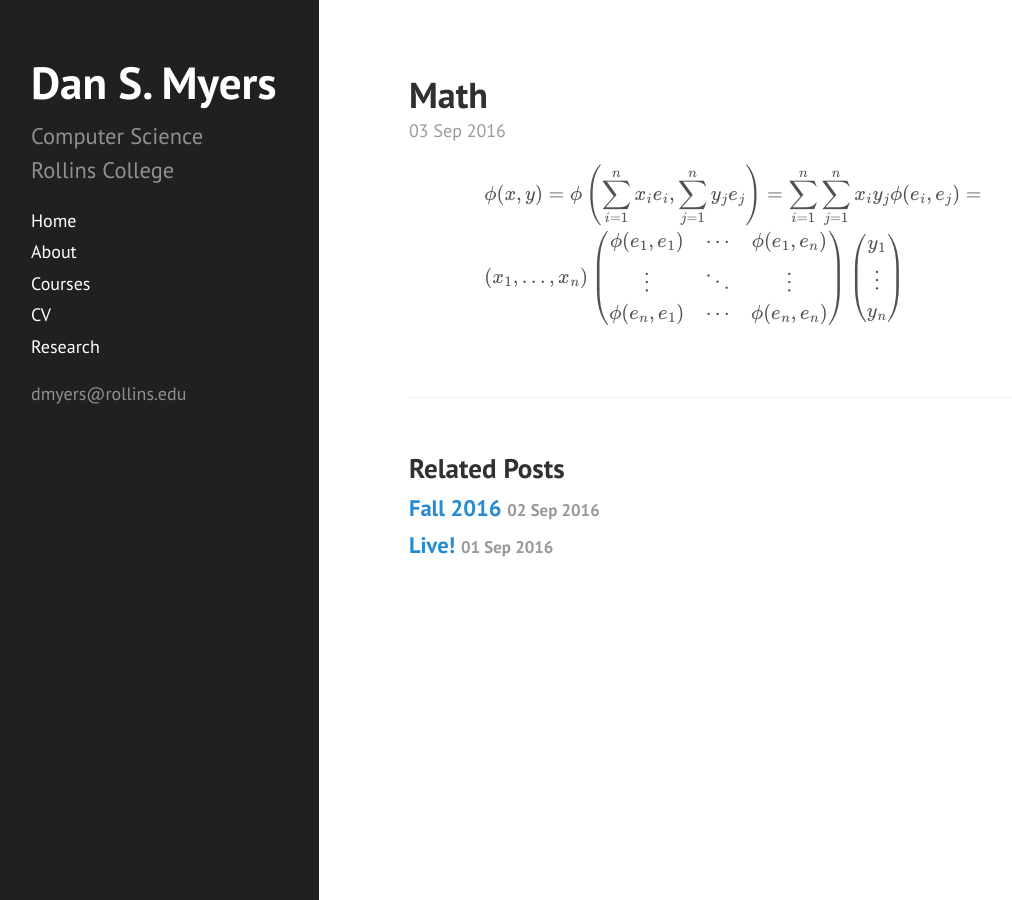
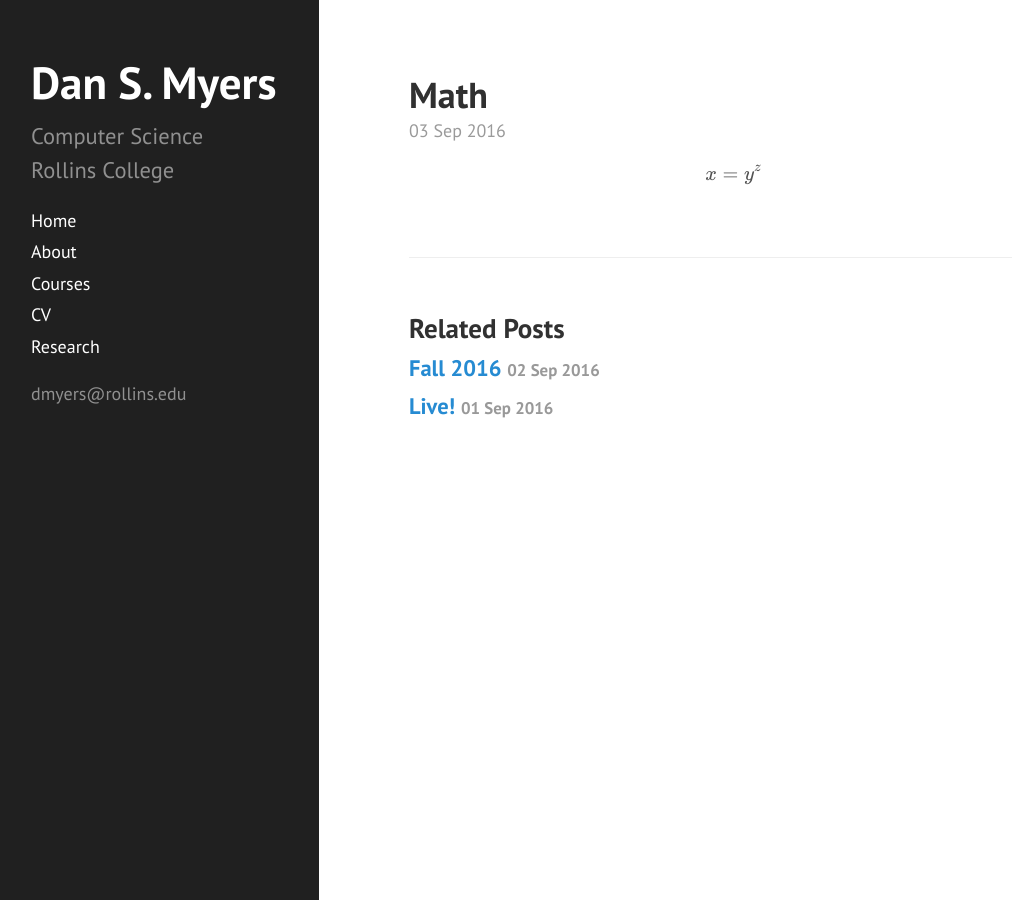
Before and after one commit to dansmyers/dansmyers.github.io-archived, a Jekyll site: the page built from _posts/2016-09-03-liberal-arts-capstone.md, in a window 1280 px wide. Shown: the whole page, without its empty margins (5-1017 px from the left). Built offline with Jekyll 4.4.1, drawn with Linux system fonts in a browser that asks for light colours; formulas are drawn with MathJax 3.

Commit message:
Update 2016-09-03-liberal-arts-capstone.md

```diff
--- a/_posts/2016-09-03-liberal-arts-capstone.md
+++ b/_posts/2016-09-03-liberal-arts-capstone.md
@@ -7,17 +7,6 @@
 
 $$
 \begin{align*}
-  & \phi(x,y) = \phi \left(\sum_{i=1}^n x_ie_i, \sum_{j=1}^n y_je_j \right)
-  = \sum_{i=1}^n \sum_{j=1}^n x_i y_j \phi(e_i, e_j) = \\
-  & (x_1, \ldots, x_n) \left( \begin{array}{ccc}
-      \phi(e_1, e_1) & \cdots & \phi(e_1, e_n) \\
-      \vdots & \ddots & \vdots \\
-      \phi(e_n, e_1) & \cdots & \phi(e_n, e_n)
-    \end{array} \right)
-  \left( \begin{array}{c}
-      y_1 \\
-      \vdots \\
-      y_n
-    \end{array} \right)
+x = y^z
 \end{align*}
 $$
```
